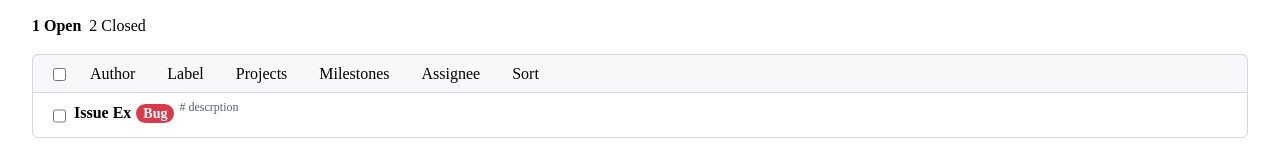
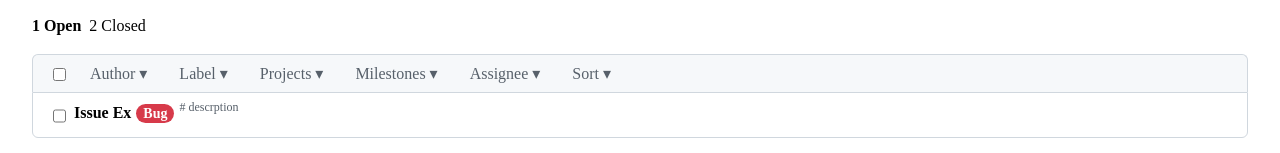
Before and after one commit to B67H/Github-IssuePage-clone, a React (Create React App) app: page / in a window 1280 px wide. Shown: the part 201-354 px from the top of the page. Built offline with nearby package versions, Linux system fonts and the light colour scheme.

Commit message:
filter label

```diff
--- a/src/ListContainer.js
+++ b/src/ListContainer.js
@@ -26,14 +26,7 @@ export default function ListContainer() {
       <OpenClosedFilters />
 
       <ListItemLayout className={styles.listFilter}>
-        <div className={styles.filterLists}>
-          <span>Author</span>
-          <span>Label</span>
-          <span>Projects</span>
-          <span>Milestones</span>
-          <span>Assignee</span>
-          <span>Sort</span>
-        </div>
+        <ListFilter />
       </ListItemLayout>
       <div className={styles.container}>
         <ListItem
@@ -45,6 +38,27 @@ export default function ListContainer() {
         />
       </div>
     </div>
+  )
+}
+
+function ListFilter() {
+  return (
+    <div className={styles.filterLists}>
+      <ListFilterItem>Author</ListFilterItem>
+      <ListFilterItem>Label</ListFilterItem>
+      <ListFilterItem>Projects</ListFilterItem>
+      <ListFilterItem>Milestones</ListFilterItem>
+      <ListFilterItem>Assignee</ListFilterItem>
+      <ListFilterItem>Sort</ListFilterItem>
+    </div>
+  )
+}
+
+function ListFilterItem({ onClick, children }) {
+  return (
+    <span role="button" onClick={onClick}>
+      {children} ▾
+    </span>
   )
 }
 
--- a/src/ListContainer.module.css
+++ b/src/ListContainer.module.css
@@ -37,6 +37,12 @@
 .filterLists > span {
   padding: 0 16px;
   line-height: 21px;
+  cursor: pointer;
+  color: #57606a;
+}
+
+.filterLists > span:hover {
+  color: #000;
 }
 
 .textFilter {
```
